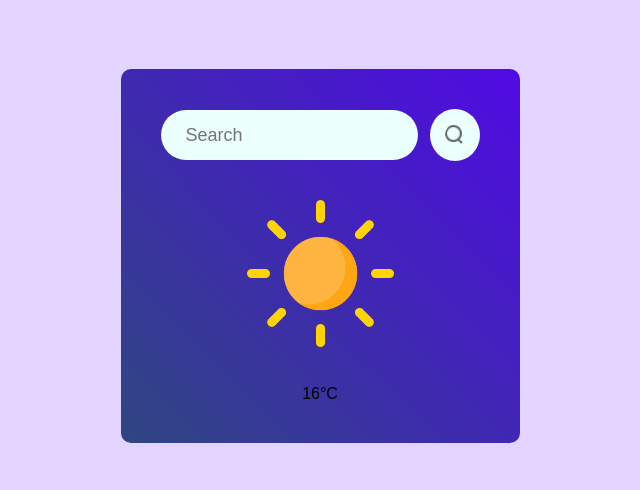
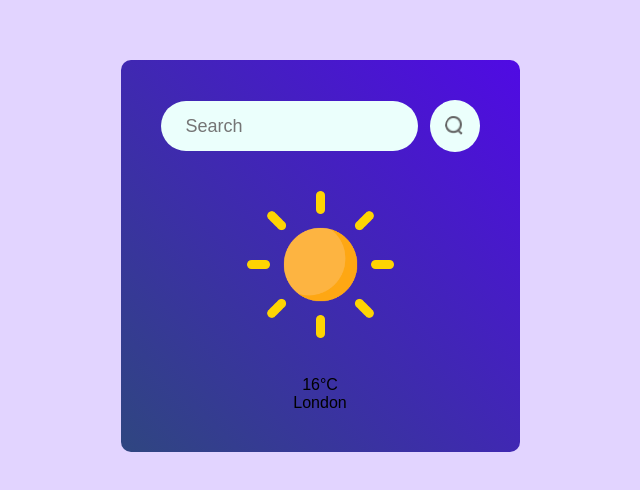
Before and after one commit to elijahgummer/weather-app-react, a React (Create React App) app in the folder weather-app-react/: page / in a window 1280 px wide. Shown: the part 144-634 px from the top of the page, without its empty margins (320-960 px from the left). Built offline with nearby package versions, Linux system fonts and the light colour scheme.

Commit message:
added the city name

```diff
--- a/weather-app-react/src/components/Weather.jsx
+++ b/weather-app-react/src/components/Weather.jsx
@@ -19,6 +19,7 @@ const Weather = () => {
       </div>
       <img src={clear_icon} alt="" className='weather-icon'/>
       <p>16°C</p>
+      <p>London</p>
     </div>
   )
 }
```
